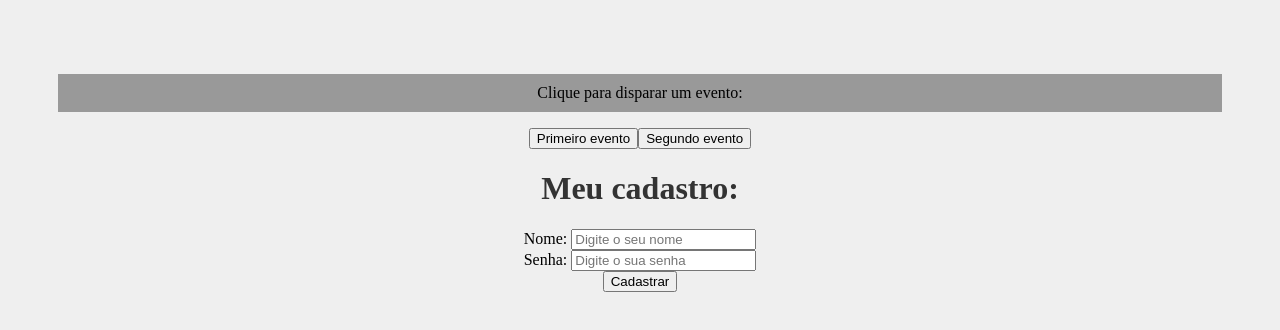
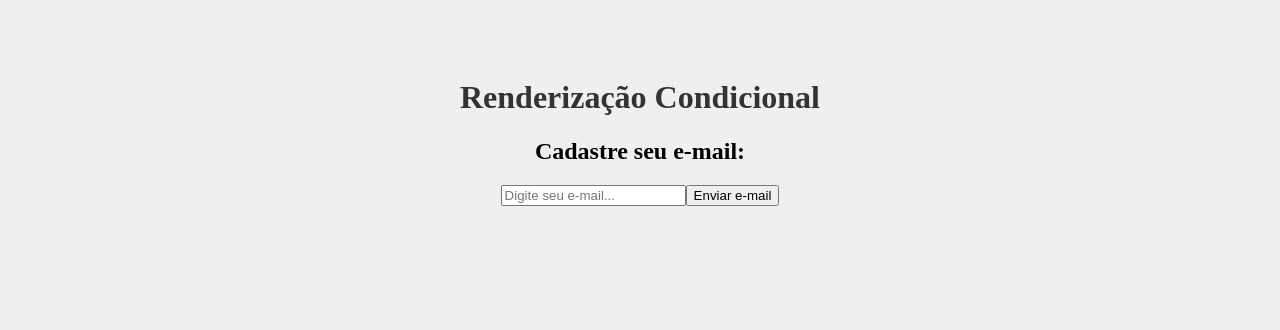
Before and after one commit to Flavia-OlSi/My-Costs, a React (Create React App) app: page / in a window 1280 px wide. Shown: the top 330 px of the page. Built offline with nearby package versions, Linux system fonts and the light colour scheme.

Commit message:
Aula 12 - Renderização condicional

```diff
--- a/src/App.js
+++ b/src/App.js
@@ -1,14 +1,12 @@
 import './App.css';
-import Evento from './components/Evento';
-import Form from './components/Form';
-
+import Condicional from './components/Condicional';
 
 function App() {
 
   return (
     <div className="App">
-      <Evento />
-      <Form />
+      <h1>Renderização Condicional</h1>
+      <Condicional />
     </div>
   );
 }
--- /dev/null
+++ b/src/components/Condicional.js
@@ -0,0 +1,35 @@
+import { useState } from "react";
+
+function Condicional() {
+
+    const [email, setEmail] = useState()
+    const [userEmail, setUserEmail] = useState()
+
+    function enviarEmail(e){
+        e.preventDefault()
+        setUserEmail(email)
+    }
+
+    function limparEmail(e){
+        e.preventDefault()
+        setUserEmail('')
+    }
+
+    return(
+        <div>
+            <h2>Cadastre seu e-mail:</h2>
+            <form>
+                <input type="email" placeholder="Digite seu e-mail..." onChange={(e) => setEmail(e.target.value)}/>
+                <button type="submit" onClick={enviarEmail}>Enviar e-mail</button>
+                {userEmail && (
+                    <div>
+                        <p>O e-mail do usuário é: {userEmail}</p>
+                        <button onClick={limparEmail}>Limpar e-mail</button>
+                    </div>
+                )}
+            </form>
+        </div>
+    )
+}
+
+export default Condicional;
```
